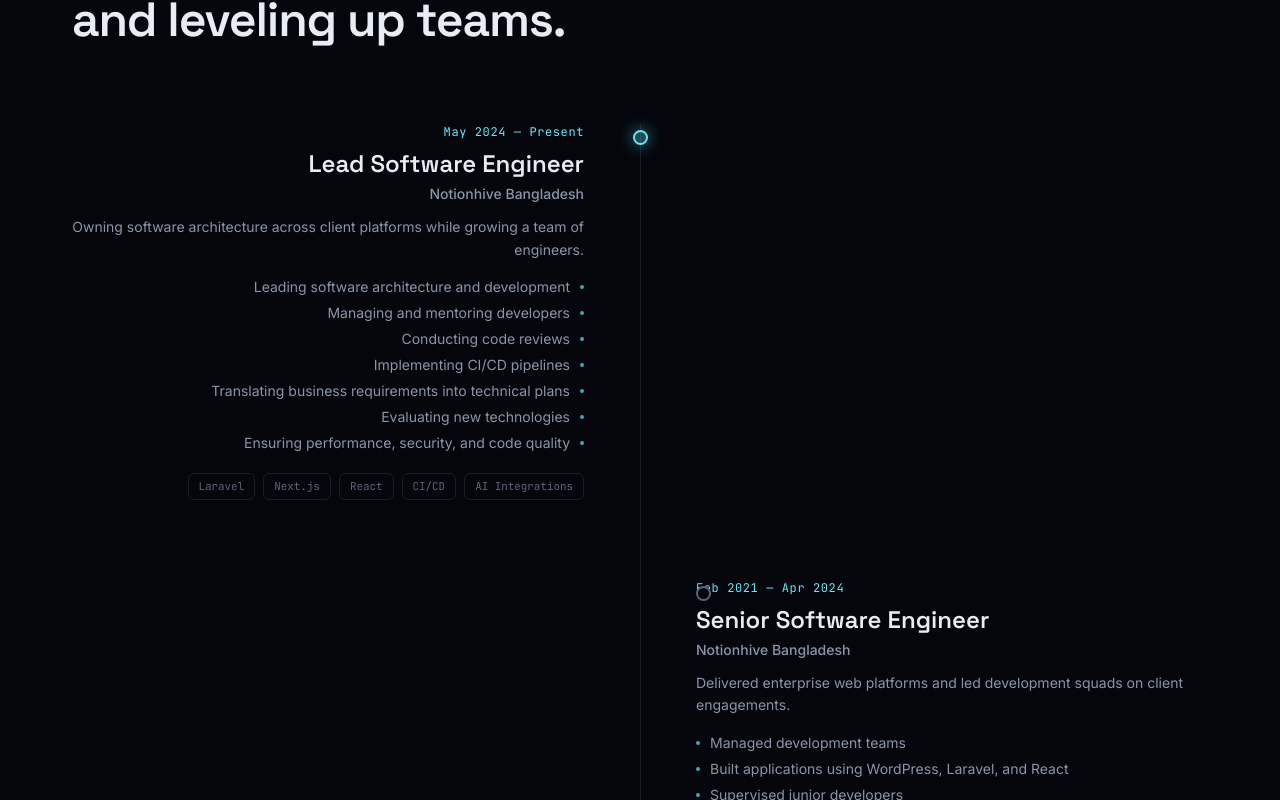
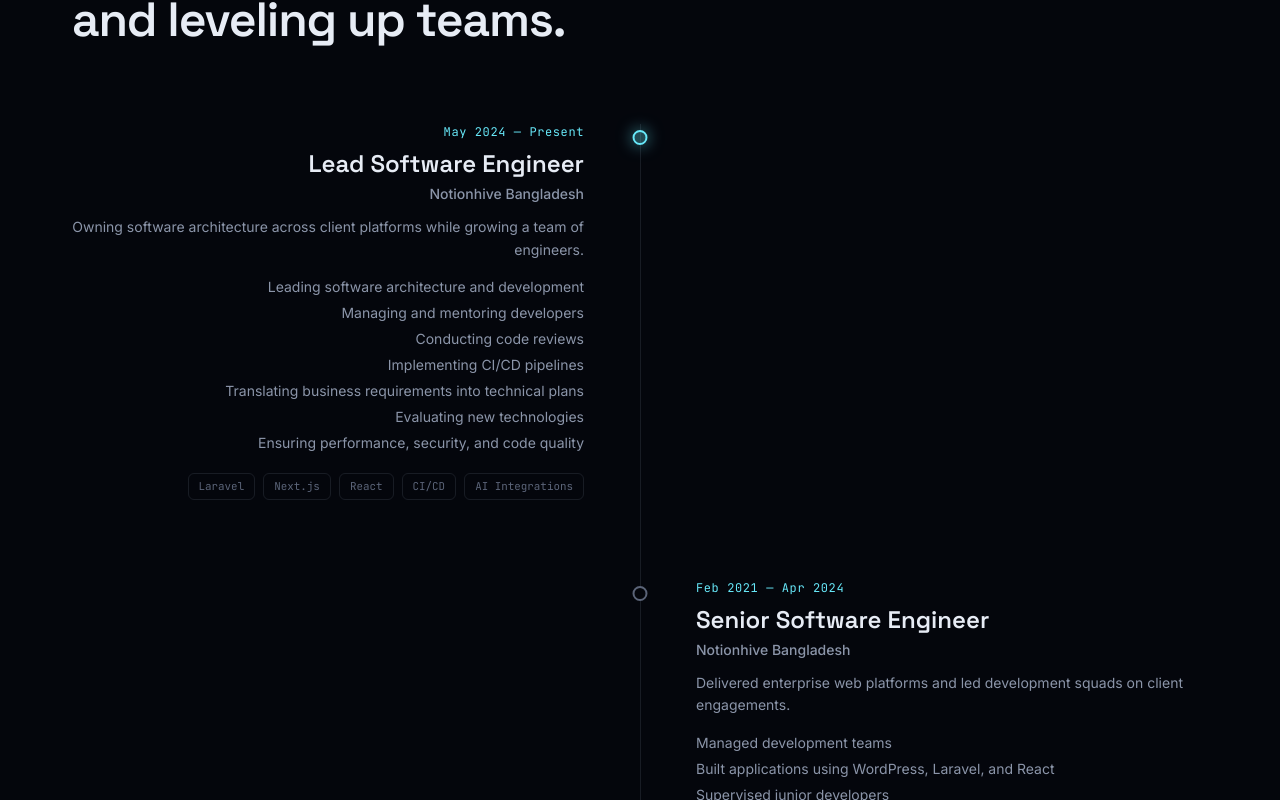
Before and after one commit to tanjilahmed7/portfolio, a Next.js app: page / in a window 1280 px wide. Shown: the part 3380-4180 px from the top of the page. Built offline with nearby package versions, Linux system fonts and the light colour scheme.

Commit message:
Refactor ExperienceTimeline component for improved clarity and styling
- Updated comments for better understanding of node dot positioning
- Simplified node dot rendering by removing unnecessary nested span
- Adjusted CSS classes for better responsiveness and visual consistency

```diff
--- a/components/experience-timeline/ExperienceTimeline.tsx
+++ b/components/experience-timeline/ExperienceTimeline.tsx
@@ -72,23 +72,19 @@ export default function ExperienceTimeline() {
                     : "md:ml-auto md:pl-14"
                 }`}
               >
-                {/* Node dot */}
+                {/* Node dot — sits on the center line by pinning to the
+                    column edge that meets it, then nudging back by half its
+                    own width. On mobile the line runs down the left gutter. */}
                 <span
-                  className={`absolute top-1.5 left-0 grid h-[15px] w-[15px] place-items-center md:left-auto ${
-                    i % 2 === 0
-                      ? "md:-right-[7.5px]"
-                      : "md:-left-[7.5px]"
+                  className={`absolute top-1.5 left-0 h-[15px] w-[15px] rounded-full border-2 md:-translate-x-1/2 ${
+                    i % 2 === 0 ? "md:left-full" : "md:left-0"
+                  } ${
+                    exp.current
+                      ? "border-accent bg-accent/30 shadow-[0_0_16px_rgba(103,232,249,0.6)]"
+                      : "border-faint bg-void"
                   }`}
                   aria-hidden
-                >
-                  <span
-                    className={`h-full w-full rounded-full border-2 ${
-                      exp.current
-                        ? "border-accent bg-accent/30 shadow-[0_0_16px_rgba(103,232,249,0.6)]"
-                        : "border-faint bg-void"
-                    }`}
-                  />
-                </span>
+                />
 
                 <p className="font-mono text-xs tracking-wider text-accent">
                   {exp.period}
@@ -111,14 +107,10 @@ export default function ExperienceTimeline() {
                   {exp.responsibilities.map((r) => (
                     <li
                       key={r}
-                      className={`flex items-start gap-2.5 ${
-                        i % 2 === 0 ? "md:flex-row-reverse md:text-right" : ""
+                      className={`text-sm ${
+                        i % 2 === 0 ? "md:text-right" : ""
                       }`}
                     >
-                      <span
-                        className="mt-2 h-1 w-1 shrink-0 rounded-full bg-accent/70"
-                        aria-hidden
-                      />
                       {r}
                     </li>
                   ))}
```
